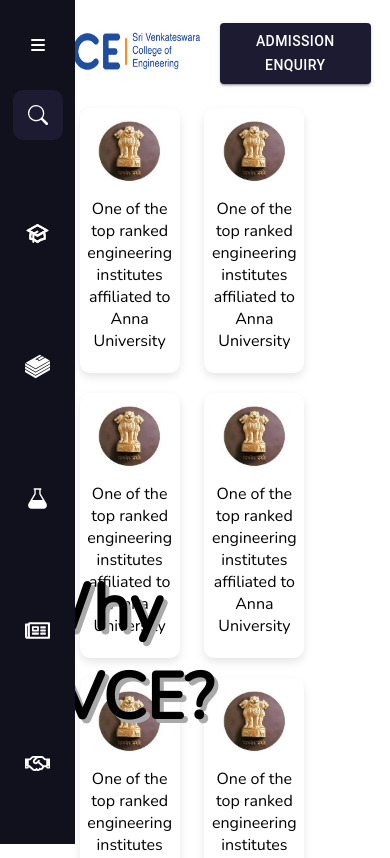
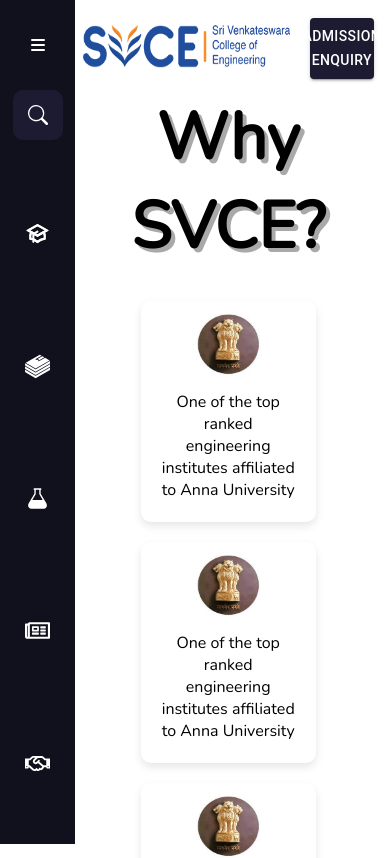
Before and after one commit to AishwaryaSubash/SVCE_Website, a Next.js app: page / in a window 390 px wide. Shown: the top 858 px of the page. Built offline with nearby package versions, Linux system fonts and the light colour scheme.

Commit message:
Commit 5 A8

```diff
--- a/components/HomePage/HomePage.module.scss
+++ b/components/HomePage/HomePage.module.scss
@@ -25,6 +25,7 @@
   }
   .muiBtn {
     font-size: 10px;
+    width: 20px;
   }
 }
 
@@ -33,17 +34,16 @@
   display: flex;
   align-items: center;
   justify-content: center;
-  margin-right: 75px;
 }
 .whySvce {
   width: 25%;
   z-index: 2;
-  h1 {
-    text-align: center;
-    font-family: "Nunito", sans-serif;
-    font-size: 65px;
-    text-shadow: 4px 4px darkgray;
-  }
+
+  text-align: center;
+  font-family: "Nunito", sans-serif;
+  font-weight: 600;
+  font-size: 65px;
+  text-shadow: 4px 4px darkgray;
 }
 .cards {
   display: grid;
@@ -55,3 +55,15 @@
   height: 100%;
   row-gap: 20px;
 }
+@media screen and (max-width: 600px) {
+  .cards {
+    grid-template-columns: repeat(1, 1fr);
+  }
+  .body {
+    flex-direction: column;
+  }
+  .whySvce{
+    padding-top: 20px;
+    width: auto;
+  }
+}
--- a/components/HomePage/index.tsx
+++ b/components/HomePage/index.tsx
@@ -52,7 +52,7 @@
       </div>
       <div className={styles.body}>
         <div className={styles.whySvce}>
-          <h1>Why SVCE?</h1>
+          Why SVCE?
         </div>
         <div className={styles.cards}>
           <WhySvce />
```
